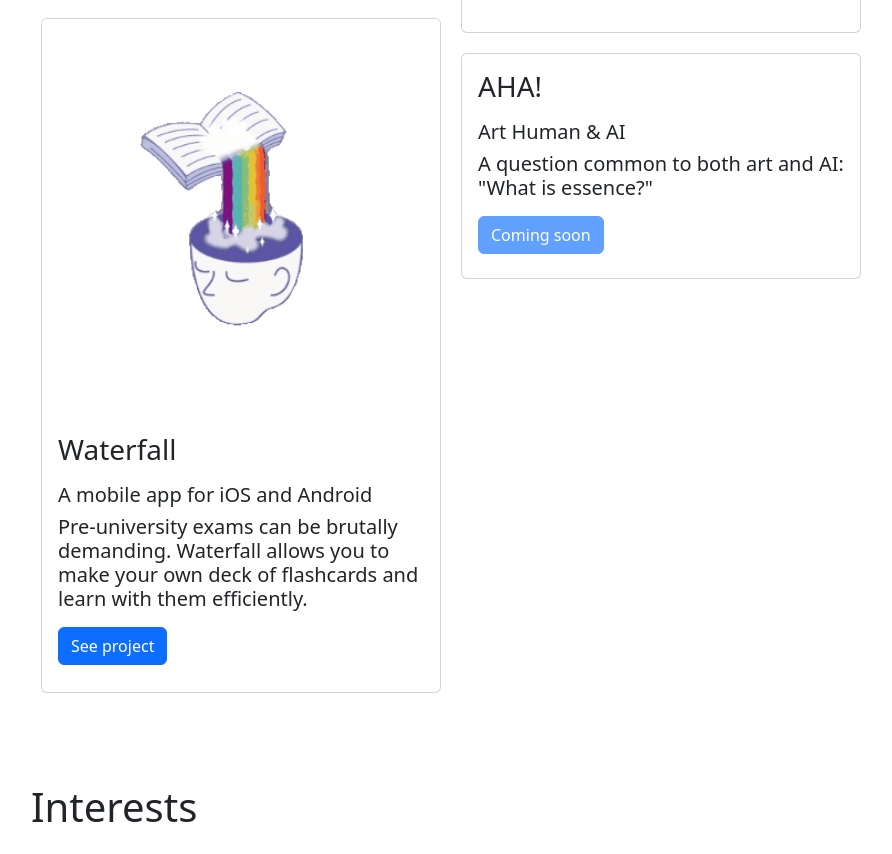
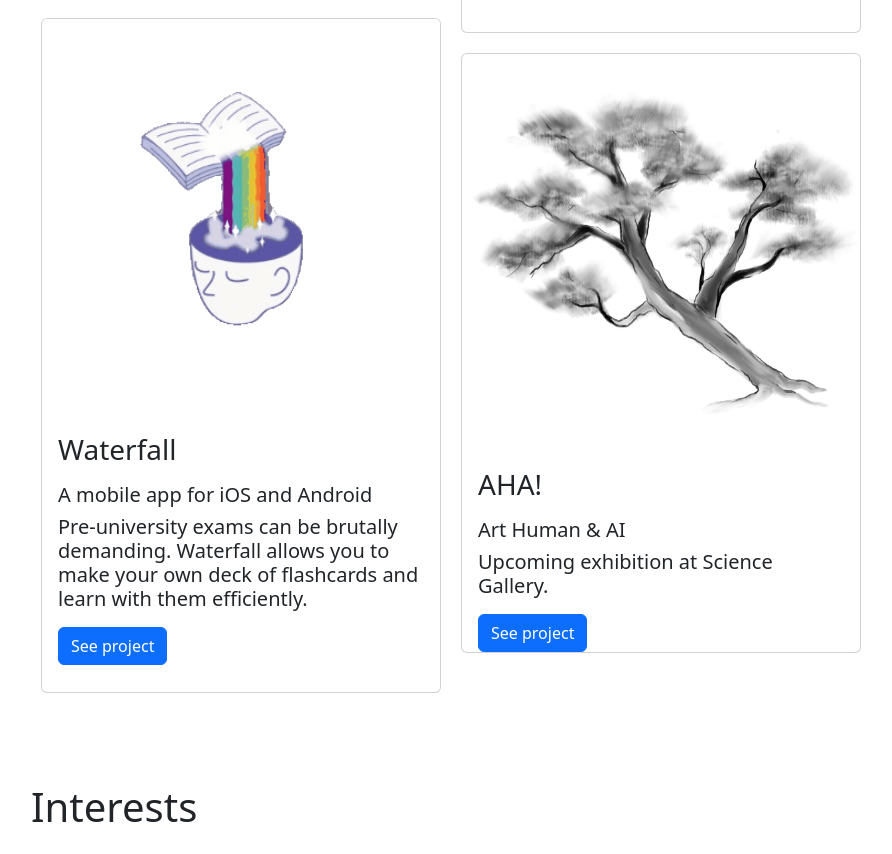
Before and after one commit to MunkhtulgaB/munkhtulgab.github.io, a plain HTML site: page index.html in a window 1280 px wide. Shown: the part 1807-2661 px from the top of the page, without its empty margins (161-1053 px from the left). Drawn offline with nearby package versions, Linux system fonts and the light colour scheme.

Commit message:
Complete AHA! card in projects with image and link

```diff
--- a/index.html
+++ b/index.html
@@ -122,13 +122,13 @@
         </div>
       </div>
 
-      <div class="card" style="max-width: 400px; margin: 10px;">
-        <img style="max-width: 800px;" class="card-img-top align-self-center" src="">
+      <div class="card" style="max-width: 400px; height: 600px; margin: 10px;">
+        <img style="max-width: 800px;" class="card-img-top align-self-center" src="images/aha_random.gif">
         <div class="card-body">
           <h3 class="card-title">AHA!</p>
           <p class="h5">Art Human & AI</p>
-          <p class="card-text lead">A question common to both art and AI: "What is essence?"</p>
-          <a href="#" class="btn btn-primary disabled">Coming soon</a>
+          <p class="card-text lead">Upcoming exhibition at Science Gallery.</p>
+          <a href="https://munkhtulgab.github.io/AHA/" class="btn btn-primary">See project</a>
         </div>
       </div>
 
```
Also changed, not shown: images/aha_random.gif (added).
